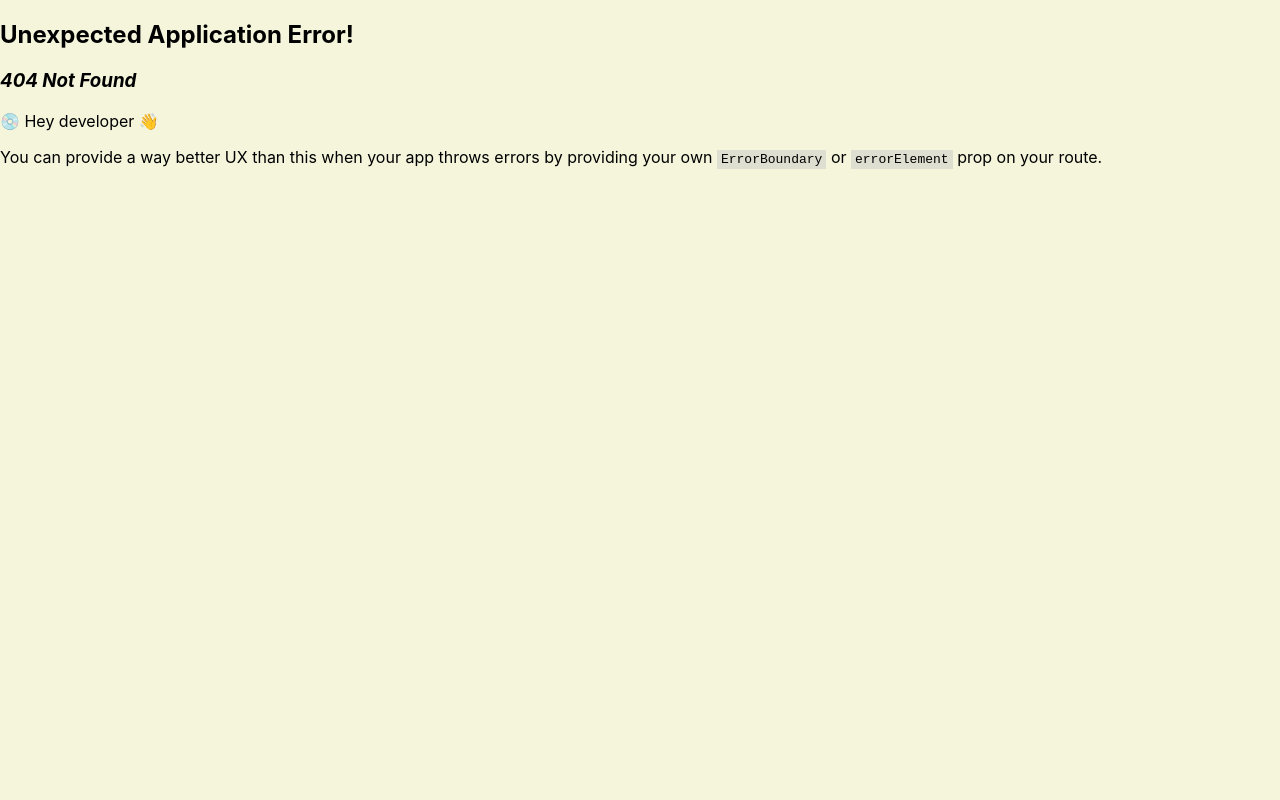
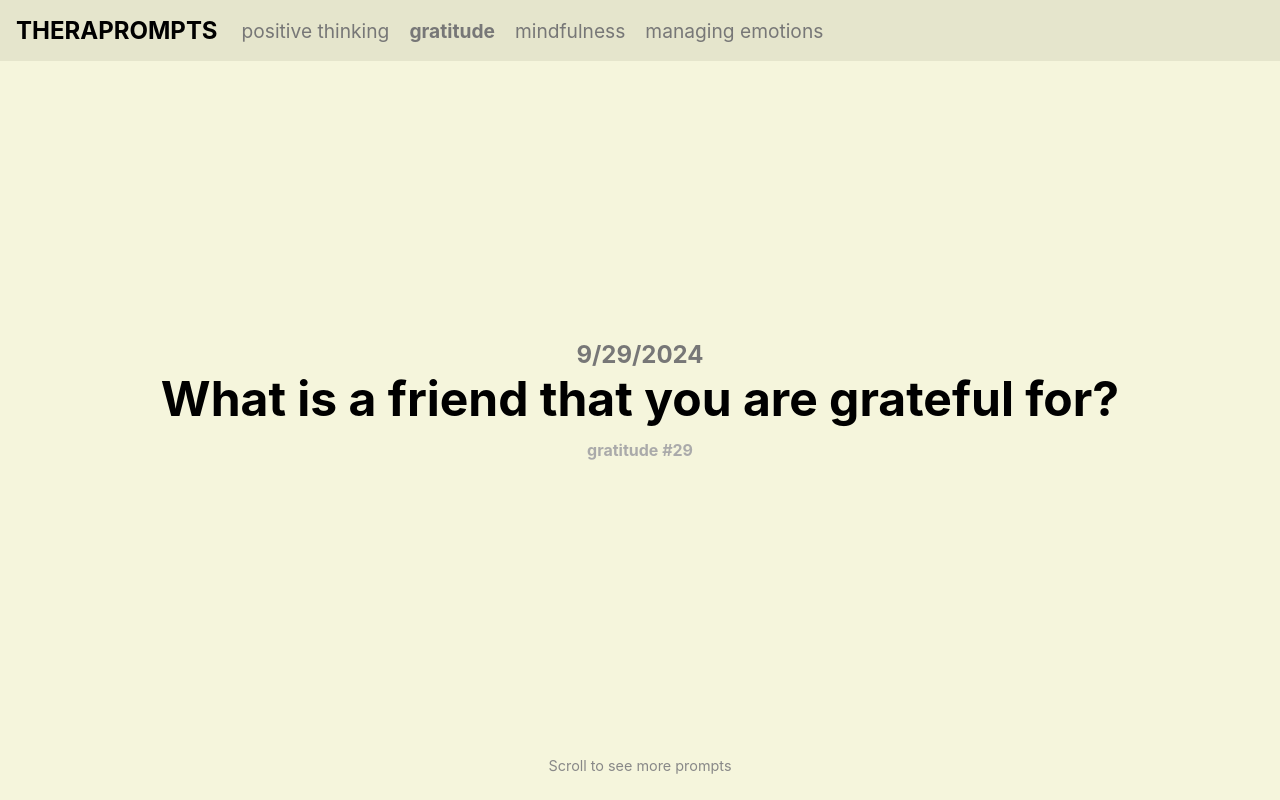
Before and after one commit to habeebmh/theraprompts, a React (Create React App) app: page /gratitude in a window 1280 px wide. Before the commit this address had no page. Shown: the top 800 px of the page. Built offline with nearby package versions, Linux system fonts and the light colour scheme.

Commit message:
Refactor UI styles, update prompts section, and add route for topic selection

```diff
--- a/src/App.js
+++ b/src/App.js
@@ -5,6 +5,10 @@ import Home from './pages/Home';
 const router = createBrowserRouter([
   {
     path: "/",
+    element: <Home />,
+  },
+  {
+    path: "/:topic",
     element: <Home />,
   },
 ]);
--- a/src/pages/Home.js
+++ b/src/pages/Home.js
@@ -5,19 +5,20 @@ import { dateSeed, seededRandomItem } from '../utils/random';
 
 import './Home.css';
 import { topics } from '../prompts';
+import { useParams } from 'react-router-dom';
 
 function stringToNumber(str) {
   return [...btoa(str)].reduce((acc, char) => acc + char.charCodeAt(0), 0);
 }
 
 function Home() {
+  const { topic = '' } = useParams();
   const [menuOpen, setMenuOpen] = useState(false);
 
   const currentTopic = useMemo(() => {
-    const urlParams = new URLSearchParams(window.location.search);
-    const topic = urlParams.get('topic') ?? Object.keys(topics)[0];
-    return topic.replace(/-/g, ' ');
-  }, []);
+    const decodedTopic = topic.replace(/-/g, ' ')
+    return topics[decodedTopic] ? decodedTopic : Object.keys(topics)[0];
+  }, [topic]);
 
   const prompts = useMemo(() => topics[currentTopic], [currentTopic]);
 
@@ -41,7 +42,7 @@ function Home() {
         <h1 className="app-bar-title">THERAPROMPTS</h1>
         <nav className={`nav-bar ${menuOpen ? 'open' : ''}`}>
           {Object.keys(topics).map((topic, index) => (
-            <a key={index} href={`?topic=${topic.replace(/\s+/g, '-').toLowerCase()}`} className={`nav-link ${topic === currentTopic ? 'nav-link-bold' : ''}`}>
+            <a key={index} href={`/${topic.replace(/\s+/g, '-').toLowerCase()}`} className={`nav-link ${topic === currentTopic ? 'nav-link-bold' : ''}`}>
               {topic}
             </a>
           ))}
```
